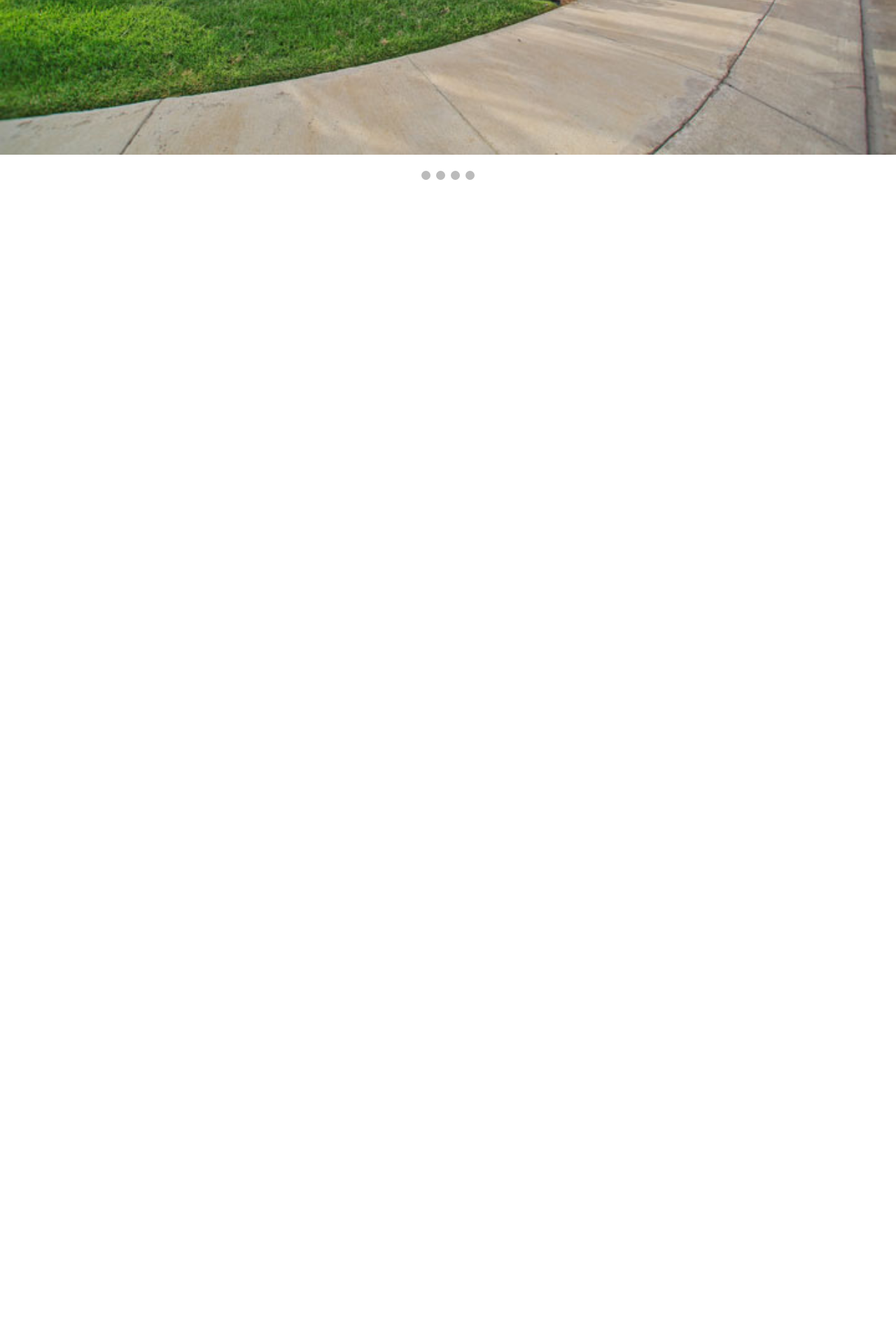
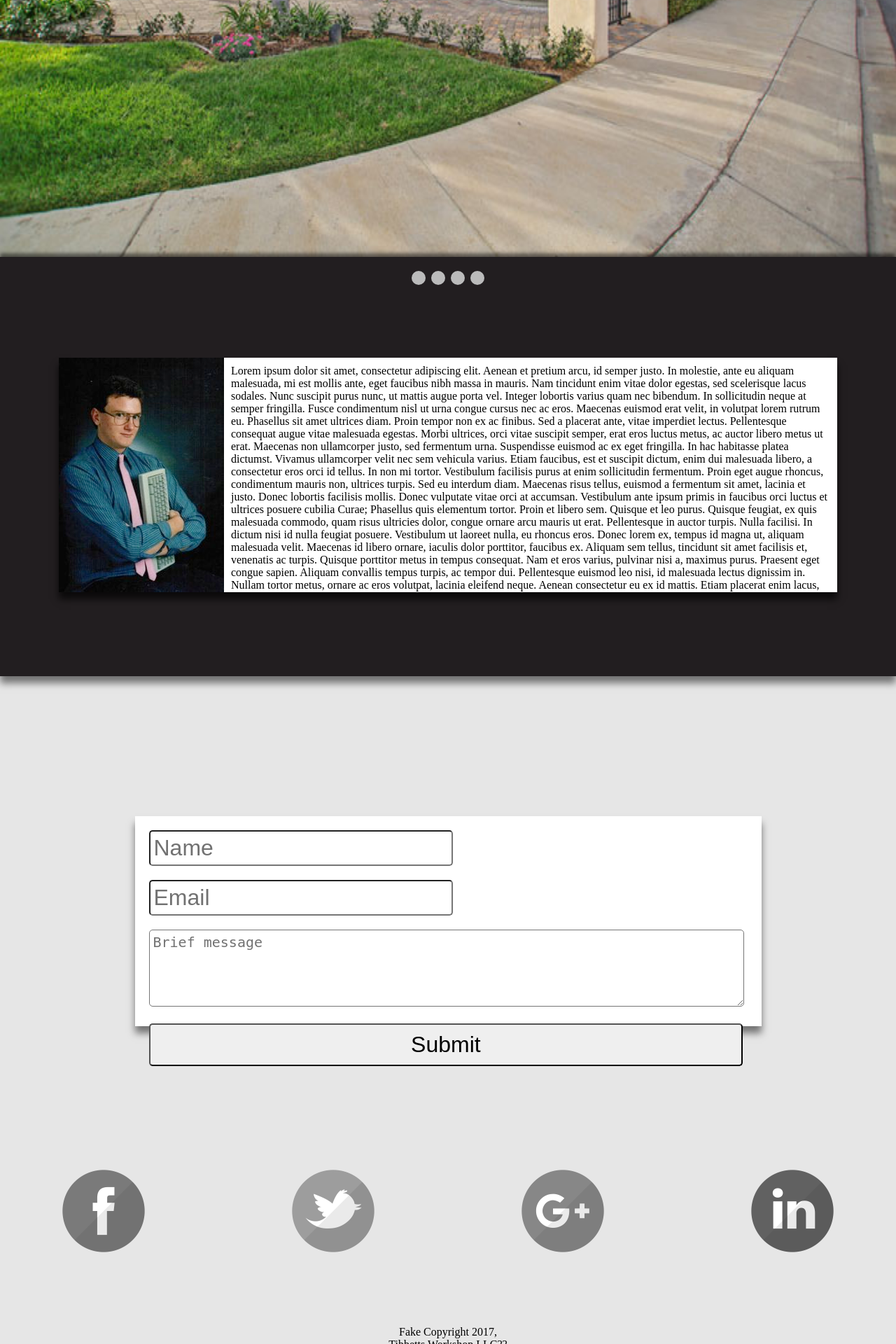
Before and after one commit to Raults/Andrew, a Django app: page /tibhomes/home/ in a window 1280 px wide. Shown: the part 720-2640 px from the top of the page at 70% size. Run offline with Django 3.2, Linux system fonts and the light colour scheme; some libraries are stand-ins or nearby versions.

Commit message:
holy crap added a buncha stuff, better save this!

```diff
--- a/tibhomes/static/css/home.css
+++ b/tibhomes/static/css/home.css
@@ -1,118 +1,33 @@
 body {}
 
-.logo {
-  background-image: url("../img/Half_size_logo");
-}
-.page-container {
+/********************************
+ * Everything below the nav bar *
+ ********************************/
+
+.content-main {
   width: 100%;
-  top: 0;
-  left: 0;
-}
-
-.nav-container {
-  width: 100%;
-  position: fixed;
-  float: left;
-  z-index: 100;
-  top: 0;
+  position: absolute;
+  margin-top: 80px;
   left: inherit;
 }
 
-* {
-  -moz-box-sizing: border-box;
-  box-sizing: border-box;
-}
-
-ul {
-  list-style: none;
-  padding: 0;
-  margin: 0;
-}
-
-#top-shadow {
-  width: 100%;
-  position: fixed;
-  height: 89px;
-  float: left;
-  z-index: 100;
-  top: 0;
-  left: inherit;
-    -webkit-box-shadow: 0 10px 10px rgba(0, 0, 0, 0.5);
-    -moz-box-shadow: 0 10px 10px rgba(0, 0, 0, 0.5);
-    box-shadow: 0 10px 10px rgba(0, 0, 0, 0.5);
-}
-
-.main-nav {
-  width: 100%;
-  float: left;
-  color: #000;
-  background: #221E20;
-  border-bottom: 5px;
-  border-color: #000;
-  /*border-bottom-left-radius: 10px;
-  border-bottom-right-radius: 10px;
-  box-shadow: 5px 4px 5px #000;
-  /*box-shadow: inset 0 0 0 1000px -webkit-linear-gradient(bottom, rgba(0,0,0,1), rgba(255,255,255,1));
-  box-shadow: 5px 4px 5px #000;
-  -webkit-linear-gradient(bottom, #FF7700 .7, #FFAF68 100%)*/
-}
-
-.layer {
-  width: inherit;
-  height: 100px;
-  background-image: ;
-}
-
-.main-nav>li {
-  float: left;
-}
-
-.main-nav>li:first-child {
-  border-left: none;
-}
-
-.main-nav a {
-  color: #fff;
-  padding: 25px 50px;
-  display: block;
-  text-decoration: none;
-  font-size: 32px;
-  border-radius: 0px;
-}
-
-.main-nav a:hover {
-  transition: color .2s ease-in, background .2s ease-in;
-  background-color: #fff;
-  color: inherit;
-  opacity: .7;
-}
-
-.main-nav a:active {
-  transition: color .1s ease-in, background .01s ease-in;
-  background-color: #fff;
-  opacity: .9;
-}
-
-#logo {
-  margin-top: 3.5px;
-  margin-left: 10px;
-  margin-right: 10px;
-  border-radius: 5px;
-}
 
 /************
  * Carousel *
  ************/
 
- * {box-sizing:border-box}
+* {
+  box-sizing: border-box
+}
+
 
 /* Slideshow container */
+
 .slideshow-container {
   height: auto;
-  width: 100%;
-  position: absolute;
+  width: inherit;
+  position: relative;
   align-content: center;
-  margin-top: 80px;
   left: inherit;
 }
 
@@ -120,57 +35,43 @@ ul {
   display: none;
 }
 
+
 /* Next & previous buttons */
+
 .prev, .next {
   cursor: pointer;
   position: absolute;
   top: 50%;
   width: auto;
-  margin-top: -22px;
   padding: 16px;
   color: white;
   font-weight: bold;
   font-size: 18px;
   transition: 0.6s ease;
-  border-radius: 0 3px 3px 0;
 }
 
+
 /* Position the "next button" to the right */
+
 .next {
   right: 0;
   border-radius: 3px 0 0 3px;
 }
 
+
 /* On hover, add a black background color with a little bit see-through */
+
 .prev:hover, .next:hover {
-  background-color: rgba(0,0,0,0.8);
+  background-color: rgba(0, 0, 0, 0.8);
 }
 
-/* Caption text */
-.text {
-  color: #000;
-  font-size: 15px;
-  padding: 8px 12px;
-  position: absolute;
-  bottom: 8px;
-  width: 100%;
-  text-align: center;
-}
-
-/* Number text (1/3 etc) */
-.numbertext {
-  color: #000;
-  font-size: 12px;
-  padding: 8px 12px;
-  position: absolute;
-  top: 0;
-}
 
 /* The dots/bullets/indicators */
+
 .dot {
-  cursor:pointer;
-  height: 13px;
-  width: 13px;
+  cursor: pointer;
+  height: 20px;
+  width: 20px;
   margin: 0 2px;
   background-color: #bbb;
   border-radius: 50%;
@@ -182,7 +83,9 @@ ul {
   background-color: #717171;
 }
 
+
 /* Fading animation */
+
 .fade {
   -webkit-animation-name: fade;
   -webkit-animation-duration: 1.5s;
@@ -191,20 +94,124 @@ ul {
 }
 
 @-webkit-keyframes fade {
-  from {opacity: .4}
-  to {opacity: 1}
+  from {
+    opacity: .4
+  }
+  to {
+    opacity: 1
+  }
 }
 
 @keyframes fade {
-  from {opacity: .4}
-  to {opacity: 1}
+  from {
+    opacity: .4
+  }
+  to {
+    opacity: 1
+  }
 }
+
 
 /************
  * About Me *
  ************/
 
 .about-me-container {
-  position: absolute;
-  margin-top: 3000px
+  width: 100%;
+  margin-top: -5px;
+  padding-top: 20px;
+  padding-bottom: 20px;
+  position: relative;
+  background: #221E20;
+  float: left;
+  box-shadow: 0px 10px 10px rgba(0, 0, 0, 0.5), 0px -5px 5px rgba(0, 0, 0, 0.5);
+  z-index: 50;
 }
+
+.about-me-card {
+  position: inherit;
+  width: 1112px;
+  box-shadow: 0px 10px 10px rgba(0, 0, 0, 0.7);
+  margin-left: auto;
+  margin-right: auto;
+  margin-top: 100px;
+  margin-bottom: 100px;
+  background-color: white;
+  transition: 1s;
+}
+.about-me-card:hover {
+  box-shadow: 0px 10px 10px rgba(0, 0, 0, 1);
+}
+
+.about-me-text {
+  position: inherit;
+  color: black;
+  font-size: 16px;
+  padding: 10px;
+  overflow-y: hidden;
+  height: 335px;
+}
+
+.andrew {
+  position: inherit;
+  float: left;
+  /*
+  margin-left: 20px;
+  margin-right: 20px;
+  margin-top: 20px;*/
+}
+
+
+/**************
+ * Contact Me *
+ **************/
+
+.contact-me-container {
+  position: relative;
+  background: #e6e6e6;
+  background-size:     cover;
+    background-repeat:   no-repeat;
+    background-position: center center;
+  width:100%;
+  float:left;
+}
+
+.contact-card {
+  margin-top: 200px;
+  margin-bottom: 200px;
+  width:895px;
+  margin-left: auto;
+  margin-right: auto;
+  padding: 10px;
+  height: 300px;
+  background-color: white;
+  box-shadow: 0px 10px 10px rgba(0, 0, 0, 0.5);
+  transition: 1s;
+}
+
+/* On mouse-over, add a deeper shadow */
+.contact-card:hover {
+box-shadow: 0px 10px 10px rgba(0, 0, 0, 0.9);
+}
+
+.input {
+  font-size: 32px;
+  border-radius: 5px;
+  margin: 10px;
+  padding: 5px;
+}
+
+::-webkit-input-placeholder { /* WebKit, Blink, Edge */
+    color:    #717171;
+}
+::-webkit-textarea-placeholder { /* WebKit, Blink, Edge */
+    color:    #717171;
+}
+
+.submit-contact {
+  font-size: 32px;
+  border-radius: 5px;
+  margin: 10px;
+  padding: 10px;
+  width: 97%;
+}
--- /dev/null
+++ b/tibhomes/static/css/nav_bar.css
@@ -0,0 +1,104 @@
+
+/***********
+ * Nav Bar *
+ ***********/
+
+.logo {
+  background-image: url("../img/Half_size_logo");
+}
+
+.page-container {
+  width: 100%;
+  top: 0;
+  left: 0;
+}
+
+.nav-container {
+  width: 100%;
+  position: fixed;
+  float: left;
+  z-index: 100;
+  top: 0;
+  left: inherit;
+}
+
+* {
+  -moz-box-sizing: border-box;
+  box-sizing: border-box;
+}
+
+ul {
+  list-style: none;
+  padding: 0;
+  margin: 0;
+}
+
+#top-shadow {
+  width: 100%;
+  position: fixed;
+  margin-top: 78px;
+  height: 10px;
+  float: left;
+  z-index: 200;
+  top: 0;
+  left: inherit;
+  box-shadow: 0 10px 10px rgba(0, 0, 0, .5);
+}
+
+.main-nav {
+  width: 100%;
+  float: left;
+  color: #000;
+  background: #221E20;
+  border-bottom: 5px;
+  border-color: #000;
+  /*border-bottom-left-radius: 10px;
+  border-bottom-right-radius: 10px;
+  box-shadow: 5px 4px 5px #000;
+  /*box-shadow: inset 0 0 0 1000px -webkit-linear-gradient(bottom, rgba(0,0,0,1), rgba(255,255,255,1));
+  box-shadow: 5px 4px 5px #000;
+  -webkit-linear-gradient(bottom, #FF7700 .7, #FFAF68 100%)*/
+}
+
+.layer {
+  width: inherit;
+  height: 100px;
+  background-image: ;
+}
+
+.main-nav>li {
+  float: left;
+}
+
+.main-nav>li:first-child {
+  border-left: none;
+}
+
+.main-nav a {
+  color: #fff;
+  padding: 25px 50px;
+  display: block;
+  text-decoration: none;
+  font-size: 32px;
+  border-radius: 0px;
+}
+
+.main-nav a:hover {
+  transition: color .2s ease-in, background .2s ease-in;
+  background-color: #fff;
+  color: inherit;
+  opacity: .7;
+}
+
+.main-nav a:active {
+  transition: color . ease-in, background .0 ease-in;
+  background-color: #fff;
+  opacity: .9;
+}
+
+#logo {
+  margin-top: 3.5px;
+  margin-left: 10px;
+  margin-right: 10px;
+  border-radius: 5px;
+}
--- /dev/null
+++ b/tibhomes/static/css/social_media.css
@@ -0,0 +1,70 @@
+
+ /****************
+  * Social Media *
+  ****************/
+
+ .info-footer {
+   position: relative;
+   height: 300px;
+   width: 100%;
+   float: left;
+   background: #e6e6e6;
+ }
+
+ .footer-container {
+   height:128px;
+   width: 1112px;
+   margin-left: auto;
+   margin-right: auto;
+ }
+
+ .facebook-icon {
+   float: left;
+   background-image: url("../img/facebook_bw.png");
+   height:128px;
+   width:128px;
+ }
+ .facebook-icon:hover {
+   background-image: url("../img/facebook_color.png");
+ }
+
+ .twitter-icon {
+   float: left;
+   background-image: url("../img/twitter_bw.png");
+   height:128px;
+   width:128px;
+   margin-left: 200px;
+ }
+ .twitter-icon:hover {
+   background-image: url("../img/twitter_color.png");
+ }
+
+ .googleplus-icon {
+   float: left;
+   background-image: url("../img/googleplus_bw.png");
+   height:128px;
+   width:128px;
+   margin-left: 200px;
+ }
+ .googleplus-icon:hover {
+   background-image: url("../img/googleplus_color.png");
+ }
+
+ .linkedin-icon {
+   float: left;
+   background-image: url("../img/linkedin_bw.png");
+   height:128px;
+   width:128px;
+   margin-left: 200px;
+ }
+ .linkedin-icon:hover {
+   background-image: url("../img/linkedin_color.png");
+ }
+
+ .copyright-container {
+   margin-top: 100px;
+   width: 200px;
+   margin-left: auto;
+   margin-right: auto;
+   text-align: center;
+ }
--- a/tibhomes/website/templates/home.html
+++ b/tibhomes/website/templates/home.html
@@ -5,7 +5,8 @@
   <meta charset="UTF-8">
   <title>Home</title>
   <link rel="stylesheet" href="/static/css/home.css" type="text/css" />
-  <script src="jquery-3.2.1.min.js"></script>
+  <link rel="stylesheet" href="/static/css/nav_bar.css" type="text/css" />
+  <link rel="stylesheet" href="/static/css/social_media.css" type="text/css" />
   <script src="http://ajax.googleapis.com/ajax/libs/jquery/1.9.1/jquery.min.js"></script>
   <script src="/static/js/navshadow.js"></script>
 </head>
@@ -33,44 +34,41 @@
       </div>
     </div>
 
+    <div class="content-main">
       <div class="slideshow-container">
         <div class="mySlides fade">
-        <div class="numbertext">1 / 3</div>
-        <img src="../../static/img/home1.jpg" style="width:100%">
+          <img src="../../static/img/home1.jpg" style="width:100%; height:1000px;">
         </div>
 
         <div class="mySlides fade">
-        <div class="numbertext">2 / 3</div>
-        <img src="../../static/img/home2.jpg" style="width:100%">
+          <img src="../../static/img/home2.jpg" style="width:100%; height:1000px;">
         </div>
 
         <div class="mySlides fade">
-        <div class="numbertext">3 / 3</div>
-        <img src="../../static/img/home3.jpg" style="width:100%">
+          <img src="../../static/img/home3.jpg" style="width:100%; height:1000px;">
         </div>
 
         <div class="mySlides fade">
-        <div class="numbertext">3 / 3</div>
-        <img src="../../static/img/home4.png" style="width:100%">
+          <img src="../../static/img/home4.png" style="width:100%; height:1000px;">
         </div>
 
+        <!-- These ar fudging up atm, might try to fix later
         <a class="prev" onclick="plusSlides(-1)">&#10094;</a>
         <a class="next" onclick="plusSlides(1)">&#10095;</a>
+        -->
+      </div>
 
-      <br>
-
+      <div class="about-me-container">
         <div style="text-align:center">
           <span class="dot" onclick="currentSlide(1)"></span>
           <span class="dot" onclick="currentSlide(2)"></span>
           <span class="dot" onclick="currentSlide(3)"></span>
           <span class="dot" onclick="currentSlide(4)"></span>
         </div>
-    </div>
 
-
-    <div class="about-me-container">
-      <img src="pic-of-andrew" style="float:left">
-      <span>Lorem ipsum dolor sit amet, consectetur adipiscing elit. Aenean et pretium arcu, id semper justo. In molestie, ante eu aliquam malesuada, mi est mollis ante, eget faucibus nibh massa in mauris. Nam tincidunt enim vitae dolor egestas, sed scelerisque lacus sodales. Nunc suscipit purus nunc, ut mattis augue porta vel. Integer lobortis varius quam nec bibendum. In sollicitudin neque at semper fringilla. Fusce condimentum nisl ut urna congue cursus nec ac eros. Maecenas euismod erat velit, in volutpat lorem rutrum eu. Phasellus sit amet ultrices diam. Proin tempor non ex ac finibus. Sed a placerat ante, vitae imperdiet lectus. Pellentesque consequat augue vitae malesuada egestas. Morbi ultrices, orci vitae suscipit semper, erat eros luctus metus, ac auctor libero metus ut erat. Maecenas non ullamcorper justo, sed fermentum urna.
+        <div class="about-me-card">
+        <img src="../../static/img/sample_abtmeportait.jpg" class="andrew" />
+        <div class="about-me-text">Lorem ipsum dolor sit amet, consectetur adipiscing elit. Aenean et pretium arcu, id semper justo. In molestie, ante eu aliquam malesuada, mi est mollis ante, eget faucibus nibh massa in mauris. Nam tincidunt enim vitae dolor egestas, sed scelerisque lacus sodales. Nunc suscipit purus nunc, ut mattis augue porta vel. Integer lobortis varius quam nec bibendum. In sollicitudin neque at semper fringilla. Fusce condimentum nisl ut urna congue cursus nec ac eros. Maecenas euismod erat velit, in volutpat lorem rutrum eu. Phasellus sit amet ultrices diam. Proin tempor non ex ac finibus. Sed a placerat ante, vitae imperdiet lectus. Pellentesque consequat augue vitae malesuada egestas. Morbi ultrices, orci vitae suscipit semper, erat eros luctus metus, ac auctor libero metus ut erat. Maecenas non ullamcorper justo, sed fermentum urna.
 
 Suspendisse euismod ac ex eget fringilla. In hac habitasse platea dictumst. Vivamus ullamcorper velit nec sem vehicula varius. Etiam faucibus, est et suscipit dictum, enim dui malesuada libero, a consectetur eros orci id tellus. In non mi tortor. Vestibulum facilisis purus at enim sollicitudin fermentum. Proin eget augue rhoncus, condimentum mauris non, ultrices turpis. Sed eu interdum diam. Maecenas risus tellus, euismod a fermentum sit amet, lacinia et justo. Donec lobortis facilisis mollis. Donec vulputate vitae orci at accumsan. Vestibulum ante ipsum primis in faucibus orci luctus et ultrices posuere cubilia Curae; Phasellus quis elementum tortor. Proin et libero sem. Quisque et leo purus. Quisque feugiat, ex quis malesuada commodo, quam risus ultricies dolor, congue ornare arcu mauris ut erat.
 
@@ -79,10 +77,38 @@ Pellentesque in auctor turpis. Nulla facilisi. In dictum nisi id nulla feugiat p
 Etiam placerat enim lacus, et pretium nisl dignissim eu. Pellentesque sagittis tellus sit amet sem placerat, at mattis nisi efficitur. Sed id ex vitae tortor ultricies volutpat. Nulla lacus libero, facilisis eu est a, egestas gravida leo. Nam ullamcorper placerat nunc quis rhoncus. Vestibulum imperdiet tempus pellentesque. Sed dapibus consectetur velit sit amet porta. Morbi congue egestas augue, a malesuada ligula convallis eget.
 
 Pellentesque ac semper magna, eu consequat enim. Proin placerat, orci quis bibendum dictum, elit neque sodales dui, in cursus metus sapien nec lacus. Curabitur consequat lacinia ipsum, non lobortis lorem. Aenean sagittis vulputate fringilla. Donec malesuada turpis eget elit vehicula, vitae tincidunt nisl tincidunt. Phasellus lacinia, dolor non sollicitudin rutrum, massa tellus sodales diam, eget mollis enim risus ac augue. Phasellus elementum molestie nisl ac tincidunt. In eget arcu enim. Donec et mattis leo, ac scelerisque nulla. Donec nulla elit, pellentesque vitae nisl non, tempus dictum metus. In urna massa, sodales quis ullamcorper eu, hendrerit nec purus. Donec id arcu sagittis lacus scelerisque vestibulum vitae ac ante. Proin volutpat hendrerit elit et imperdiet. Praesent convallis felis a tortor porta eleifend eu ut urna. Nulla facilisi. Sed sit amet ultrices massa.
-</span>
 </div>
-
+      </div>
+    </div>
+      <div class="contact-me-container">
+        <div class="contact-card">
+          <input class="input" type="text" placeholder="Name"/>
+          <input class="input" type="text" placeholder="Email" />
+          <br/>
+          <textarea class="input"
+          rows="5" columns="50" maxlength="200"
+          placeholder="Brief message"
+          style="width:850px;height:110px;font-size:20px !important;"></textarea>
+          <br/>
+          <input class="submit-contact" type="submit" value="Submit"/>
+        </div>
+      </div>
+      <div class="info-footer">
+        <div class="footer-container">
+          <div class="facebook-icon"></div>
+          <div class="twitter-icon"></div>
+          <div class="googleplus-icon"></div>
+          <div class="linkedin-icon"></div>
+        </div>
+        <div class="copyright-container">
+          Fake Copyright 2017,
+          <br>
+          Tibbetts Workshop LLC??
+        </div>
+      </div>
+    </div>
   </div>
 </body>
 <script src="/static/js/home.js"></script>
+
 </html>
```
Also changed, not shown: tibhomes/static/css/gallery.css (+53 -0 lines), tibhomes/website/templates/gallery.html (+43 -1 lines), tibhomes/static/img/6953a5d80a4f5a6c981e92b99119b8773f3802e5529900ea3f29f2fc3713e626.jpg (added), tibhomes/static/img/facebook_bw.png (added), tibhomes/static/img/facebook_bw_half.png (added), tibhomes/static/img/facebook_color.png (added), tibhomes/static/img/googleplus_bw.png (added), tibhomes/static/img/googleplus_color.png (added), tibhomes/static/img/house-warming.jpg (added), tibhomes/static/img/linkedin_bw.png (added), tibhomes/static/img/linkedin_color.png (added), tibhomes/static/img/sample_abtmeportait.jpg (added), tibhomes/static/img/twitter_bw.png (added), tibhomes/static/img/twitter_color.png (added), 1 other file. Lines whose indentation alone changed are shown as unchanged.
